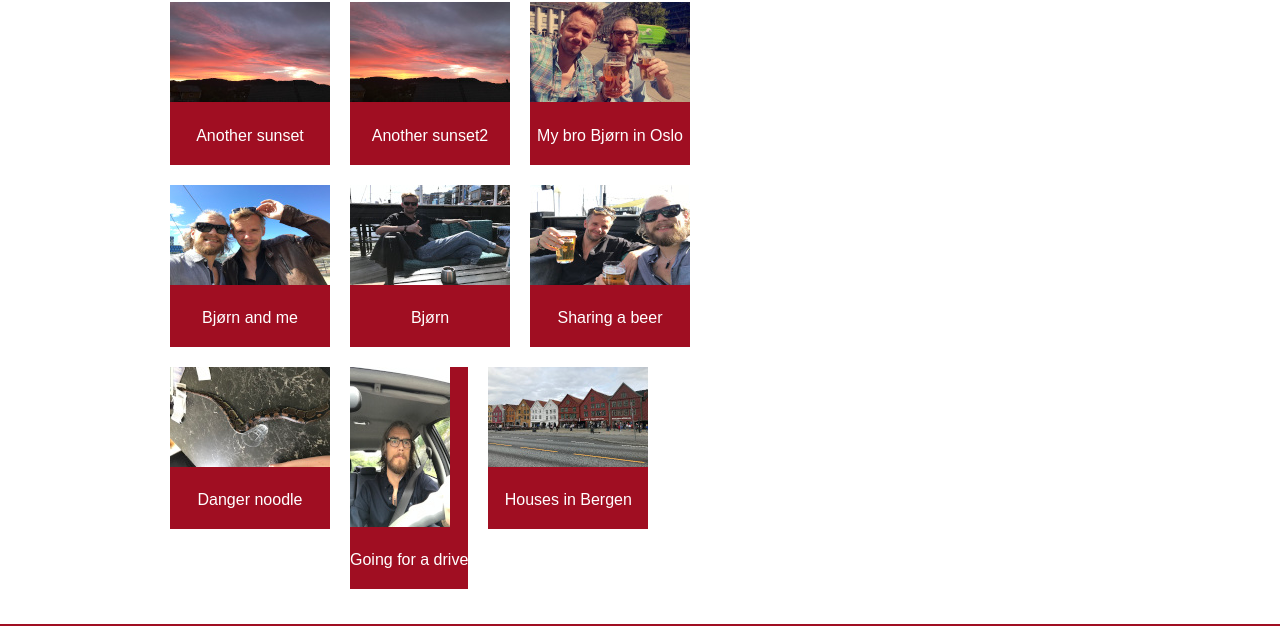
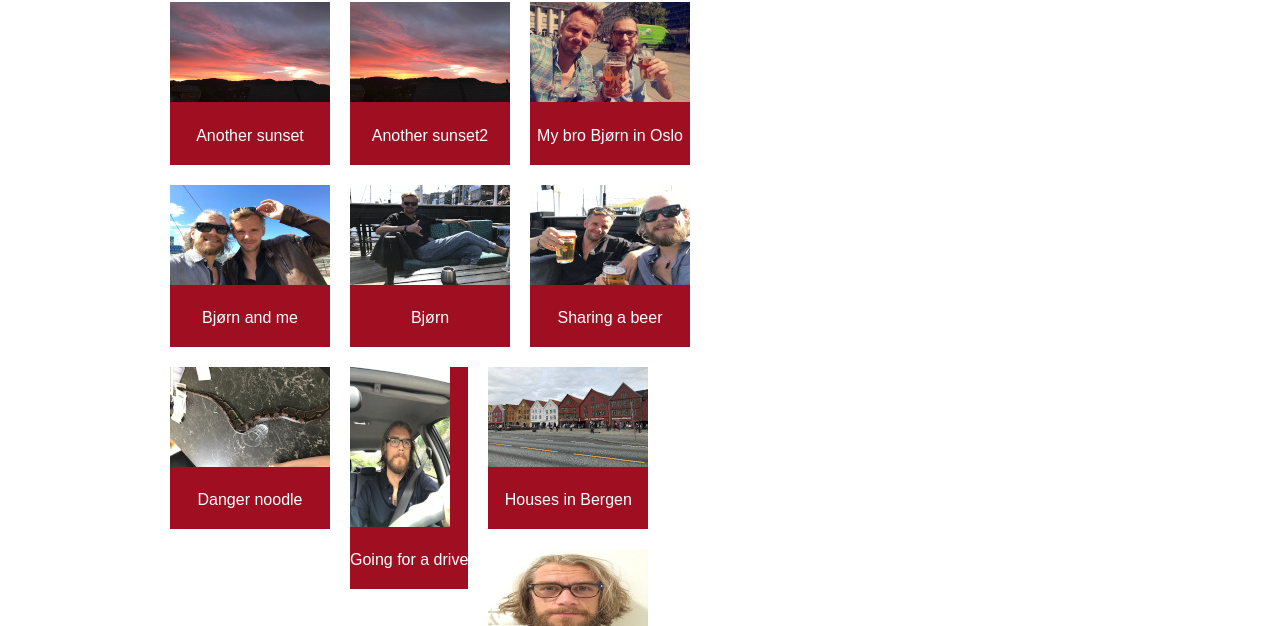
Before and after one commit to kris-hagen/krishagen, a plain HTML site: page funny.html in a window 1280 px wide. Shown: the part 567-1193 px from the top of the page. Drawn offline with Linux system fonts and the light colour scheme.

Commit message:
Update funny.html

```diff
--- a/funny.html
+++ b/funny.html
@@ -55,6 +55,7 @@
                   <li><a href="img\IMG11.jpg"><img src="img\IMG11th.jpg"/><p>Danger noodle</p></a></li>
                   <li><a href="img\IMG12.jpg"><img src="img\IMG12th.jpg"/><p>Going for a drive</p></a></li>
                   <li><a href="img\IMG13.jpg"><img src="img\IMG13th.jpg"/><p>Houses in Bergen</p></a></li>
+                  <li><a href="img\IMG16.jpg"><img src="img\IMG16th.jpg"/><p>Selfie</p></a></li>
                 </ul>
               </div>
           </div>
```
